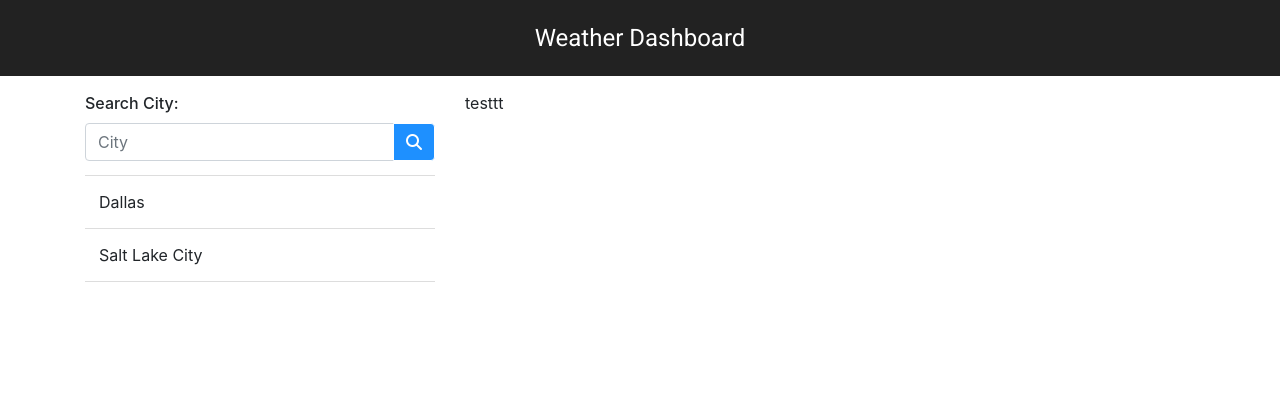
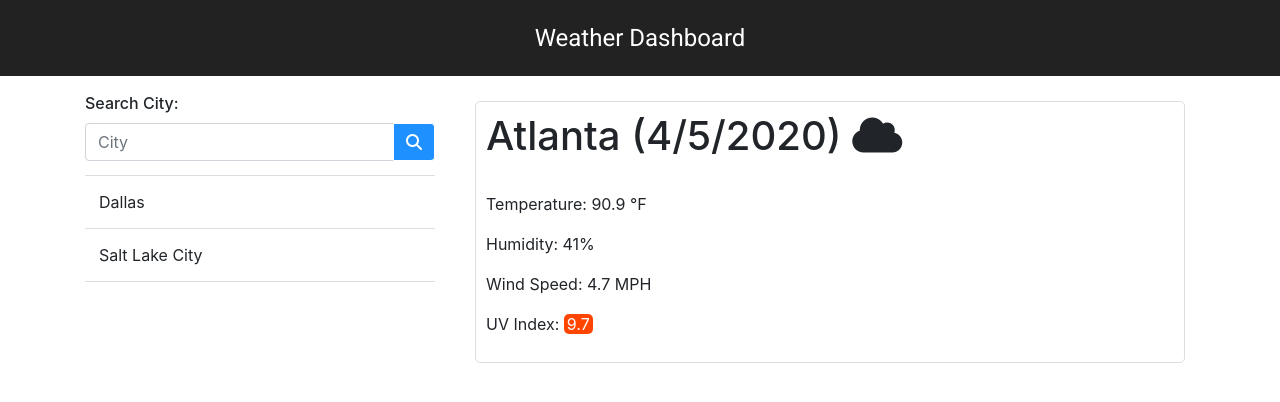
Before and after one commit to Bounty556/WeatherDashboard, a plain HTML site: page index.html in a window 1280 px wide. Drawn offline with nearby package versions, Linux system fonts and the light colour scheme.

Commit message:
Added Weather Summary

```diff
--- a/assets/styles/style.css
+++ b/assets/styles/style.css
@@ -4,6 +4,14 @@ label {
 
 main {
     margin-top: 15px;
+}
+
+.index-num {
+    padding-left: 3px;
+    padding-right: 3px;
+    background-color: orangered;
+    border-radius: 5px;
+    color: white;
 }
 
 .search-history-item {
@@ -40,3 +48,10 @@ main {
     border-color: white;
     background-color: dodgerblue;
 }
+
+#weather-summary {
+    border: solid 1px #DDD;
+    border-radius: 5px;
+    margin: 10px;
+    padding: 10px;
+}
--- a/index.html
+++ b/index.html
@@ -26,7 +26,6 @@
     <main class="container">
         <div class="row">
             <aside class="col-4">
-
                 <!-- Search Form -->
                 <label for="search-input">Search City:</label>
                 <div class="input-group" id="search-bar">
@@ -43,8 +42,21 @@
                 </div>
             </aside>
 
+            <!-- Weather Data -->
             <section class="col-8" id="weather-data">
-                testtt
+                <div id="weather-summary">
+                    <h1 id="weather-summary-title">Atlanta (4/5/2020) <span id="weather-summary-icon"><i class="fas fa-cloud"></i></span></h1>
+                    <br />
+                    <p id="temperature">Temperature: 90.9 &#8457;</p>
+                    <p id="humidity">Humidity: 41%</p>
+                    <p id="wind-speed">Wind Speed: 4.7 MPH</p>
+                    <p id="uv-index">UV Index: <span class="index-num">9.7</span></p>
+                </div>
+
+                <!-- 5-day Forecast -->
+                <div id="weather-forecast">
+
+                </div>
             </section>
         </div>
     </main>
```
